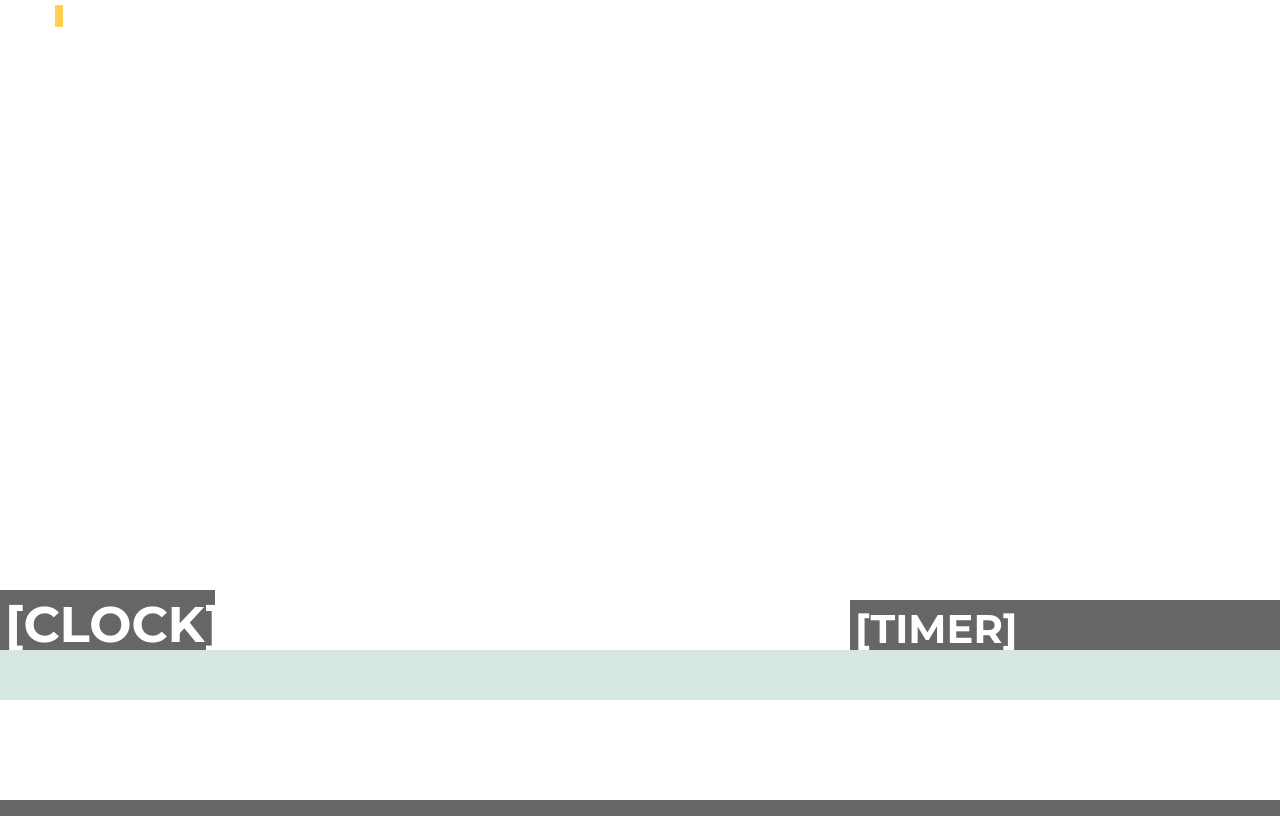
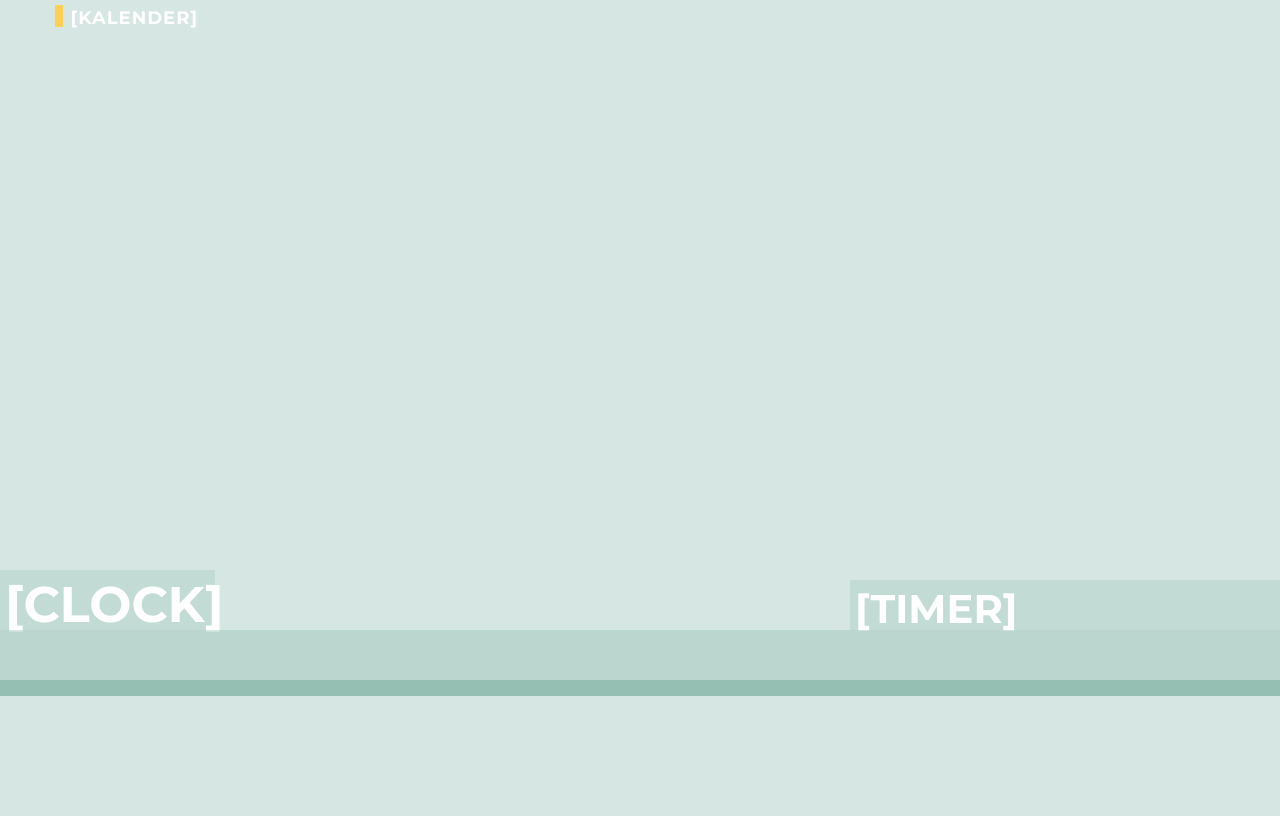
Before and after one commit to hendradwiputra/imasjid, a PHP site: page / in a window 1280 px wide. After the commit the page ends 696 px from the top, so only its background shows below. Run offline with PHP 8.4, Linux system fonts and the light colour scheme; data that the repository does not hold is empty.

Commit message:
Add files via upload

```diff
--- a/assets/css/style.css
+++ b/assets/css/style.css
@@ -14,7 +14,7 @@ body {
 
   /*font-family: "Open Sans", sans-serif;  */
   font-family: "Montserrat", sans-serif;
-
+  background: rgba(120, 175, 159, 0.3);
 }
 
 a {
@@ -42,11 +42,6 @@ h1, h2, h3, h4, h5, h6 {
 
 label {
   font-weight: 700;
-}
-
-/* Menambahkan Efek Blinker */
-@keyframes blinker {
-  50% {opacity: 0;}
 }
 
 .image-preview{
@@ -95,7 +90,7 @@ label {
 }
 
 #header .nama {
-  font-size: 40px;
+  font-size: 45px;
   color: #ffd152;
   margin: 0;
   padding: 0;
@@ -270,8 +265,7 @@ label {
 --------------------------------------------------------------*/
 #intro {
   width: 100%;
-  height: 100vh;
-  /*background: #000;*/
+  height: 85vh;
   overflow: hidden;
   position: relative;
 }
@@ -400,14 +394,14 @@ label {
 #clock {
   padding-top: 0px;
   position: relative;
-  background: rgb(0, 0, 0);
+  background: rgb(120, 175, 159);
 }
 
 #clock .left {
-  background: rgba(0, 0, 0, 0.6);
+  background: rgba(120, 175, 159, 0.2);
   color: #fff;
   position: absolute;
-  bottom: 150px;
+  bottom: 50px;
   z-index: 2;
   height: 60px;
   width: 220px;
@@ -417,10 +411,10 @@ label {
 }
 
 #clock .right {
-  background: rgba(0, 0, 0, 0.6);
+  background: rgba(120, 175, 159, 0.2);
   color: #fff;
   position: absolute;
-  bottom: 150px;
+  bottom: 50px;
   z-index: 2;
   height: 50px;
   width: 430px;
@@ -451,7 +445,7 @@ label {
   background: rgba(120, 175, 159, 0.3);
   color: #fff;
   position: absolute;
-  bottom: 100px;
+  bottom: 0px;
   z-index: 2;
   height: 50px;
   width: 100%;
@@ -465,41 +459,34 @@ label {
 /*--------------------------------------------------------------
 # Prayer Section
 --------------------------------------------------------------*/
-#prayer {
-  padding-top: 0px;
-  position: relative;
-  background: rgba(0, 0, 0, 0.6);
+#prayer .bg1 {
+  background: rgba(120, 175, 159, 0.7);
+  /*height: 135px;  */
 }
 
 #prayer h3 {
-  background: rgba(0, 0, 0, 0.6);
   color: #fff;
-  position: absolute;
-  bottom: 40px;
-  z-index: 2;
-  height: 60px;
+  font-weight: 700;
+  font-size: 45px;
+  bottom: 78px;
   margin-bottom: 0px;
-  font-weight: 700;
-  font-size: 35px;
   text-align: center;
-
 }
 
 #prayer h2 {
-  background: rgba(0, 0, 0, 0.6);
   color: #fff;
-  position: absolute;
-  bottom: 0px;
-  z-index: 2;
+  font-weight: 700;
+  font-size: 60px;
+  bottom: 25px;
   margin-bottom: 0px;
-  font-weight: 700;
-  font-size: 55px;
   text-align: center;
-
 }
 
 #prayer .selected {
-  color: rgba(120, 175, 159, 0.6);
+  color: #fff;
+  background: rgba(120, 175, 159, 1);
+  padding: 0px 20px 0px;
+  padding-top: 0px;
 }
 
 
```
